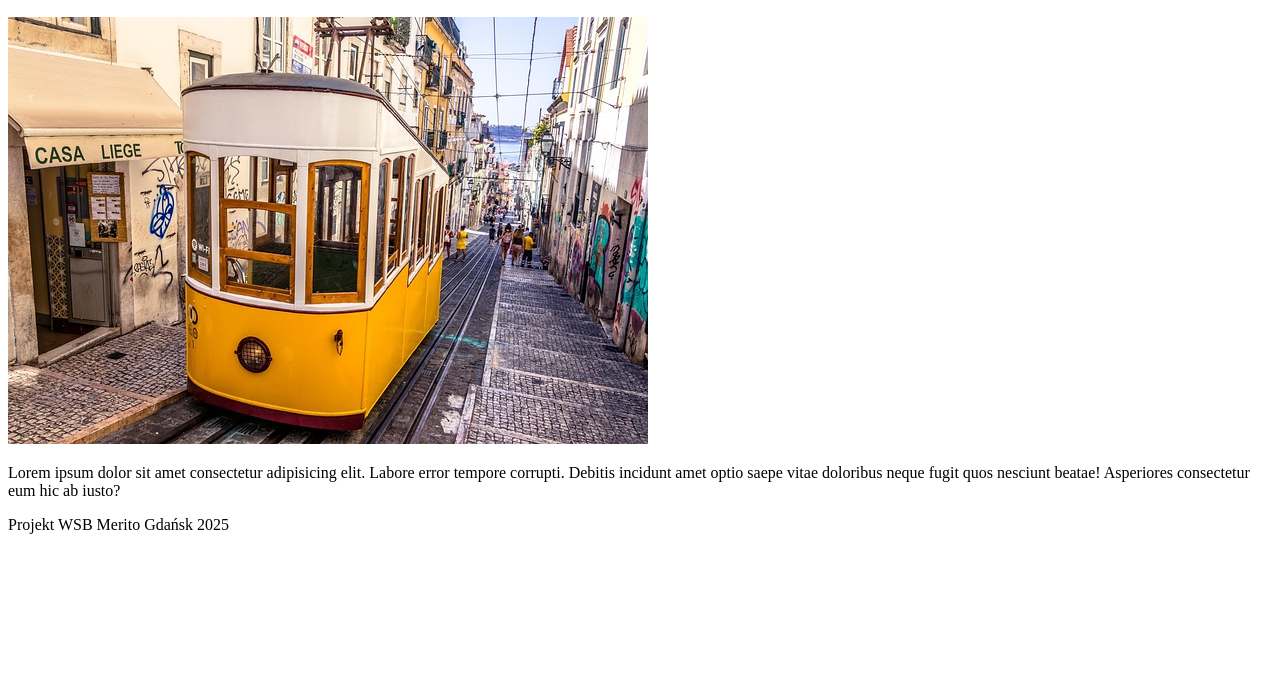
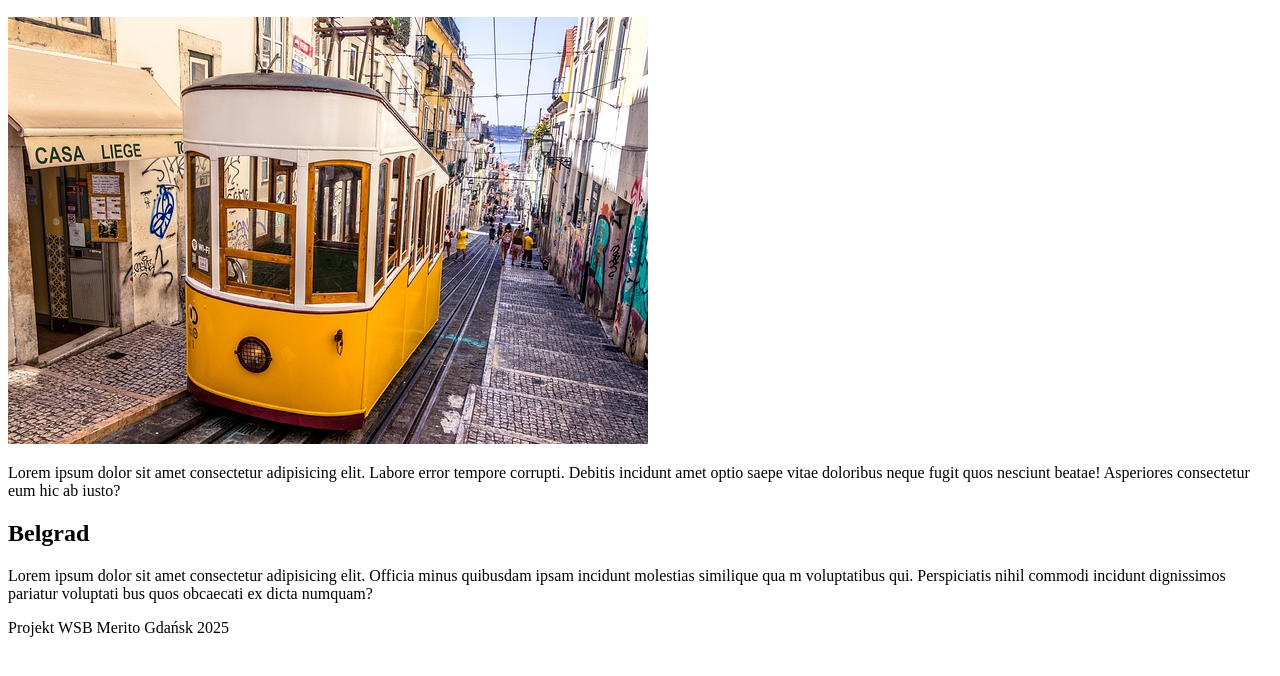
Before and after one commit to magdamadejwsb/ZPW_INLN5_hyb_BS, a plain HTML site: page index.html in a window 1280 px wide. Shown: the part 110-786 px from the top of the page. Drawn offline with Linux system fonts and the light colour scheme.

Commit message:
dodaj stolice Belgrad

```diff
--- a/index.html
+++ b/index.html
@@ -15,6 +15,16 @@
             <img src="./img/lisboa.jpg" alt="">
             <p>Lorem ipsum dolor sit amet consectetur adipisicing elit. Labore error tempore corrupti. Debitis incidunt amet optio saepe vitae doloribus neque fugit quos nesciunt beatae! Asperiores consectetur eum hic ab iusto?</p>
         </section>
+    </section>
+<h2>
+    Belgrad
+</h2>
+<p>Lorem ipsum dolor sit amet consectetur adipisicing elit.
+    Officia minus quibusdam ipsam incidunt molestias similique qua
+    m voluptatibus qui. Perspiciatis nihil
+     commodi incidunt dignissimos pariatur voluptati
+     bus quos obcaecati ex dicta numquam?</p>
+    </section>
     </main>
     <footer>
         <p>Projekt WSB Merito Gdańsk 2025</p>
```
